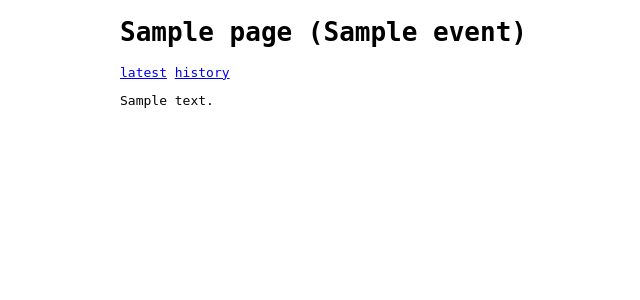
After one commit to sankomi/kiwikiwi, a Flask app: template python/kiwi/templates/back.html in a window 1280 px wide. The commit adds this page. Shown: the top 300 px of the page, without its empty margins (13-653 px from the left). Run offline with Flask 3, Linux system fonts and the light colour scheme; the template is opened without the code that fills it: most values are stand-ins (such as "Sample title", 1, 10 or a date in 2020).

Commit message:
view historic page

```diff
--- a/python/kiwi/models/wiki.py
+++ b/python/kiwi/models/wiki.py
@@ -17,8 +17,10 @@ class Page(db.Model):
 
 class History(db.Model):
     __tablename__ = "historys"
+    __tableargs__ = db.UniqueConstraint("page_id", "event", name="unique_history_event")
 
     id = db.Column(db.Integer, primary_key=True)
+    event = db.Column(db.Integer, default=1)
     page_id = db.Column(db.Integer, db.ForeignKey("pages.id", ondelete="CASCADE"), nullable=False)
     page = db.relationship("Page", backref=db.backref("historys", order_by="History.id.desc()", cascade="all, delete-orphan"))
     summary = db.Column(db.String(100))
--- /dev/null
+++ b/python/kiwi/templates/back.html
@@ -0,0 +1,10 @@
+{% extends "base.html" %}
+
+{% block content %}
+	<h1>{% block title %}{{ page.title }}{% endblock %} ({{ event }})</h1>
+	<div>
+		<a href="/wiki/{{ page.title }}">latest</a>
+		<a href="/history/{{ page.title }}">history</a>
+	</div>
+	<pre>{{ page.content }}</pre>
+{% endblock %}
--- a/python/kiwi/templates/history.html
+++ b/python/kiwi/templates/history.html
@@ -2,10 +2,14 @@
 
 {% block content %}
 	<h1>{% block title %}{{ page.title }}{% endblock %}</h1>
+	<div>
+		<a href="/wiki/{{ page.title }}">latest</a>
+	</div>
 	<ul>
 		{% for history in page.historys %}
 		<li>
 			<p>{{ history.summary }} - {{ history.write }}</p>
+			<div><a href="/wiki/{{ page.title }}/{{ history.event }}">view</a></div>
 			{% if history.title is not none and history.title != "" %}
 			<pre>{{ history.title }}</pre>
 			{% endif %}
```
Also changed, not shown: python/kiwi/views/wiki.py (+31 -1 lines).
